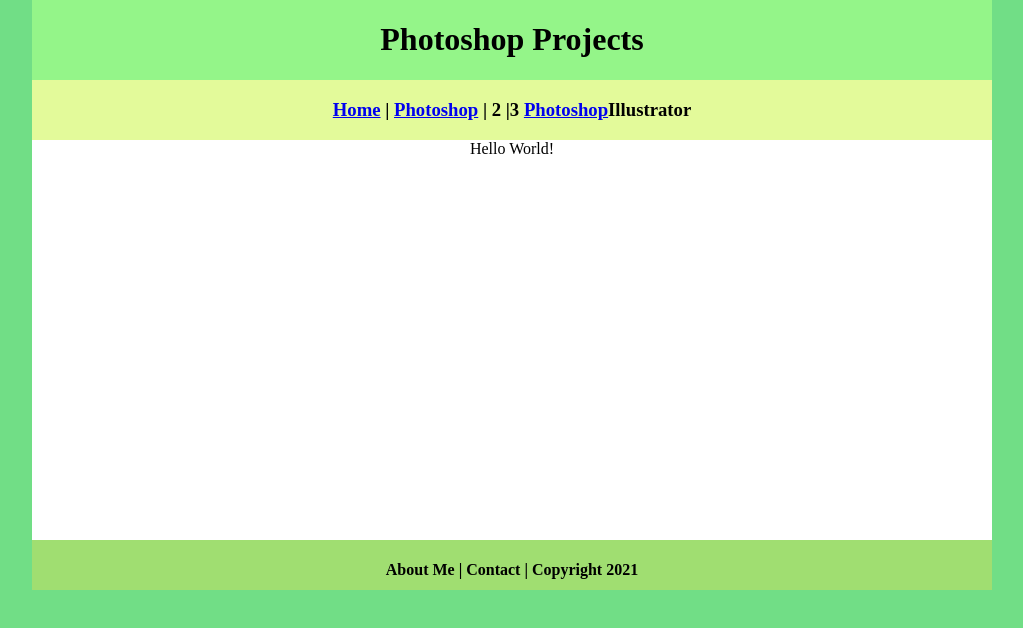
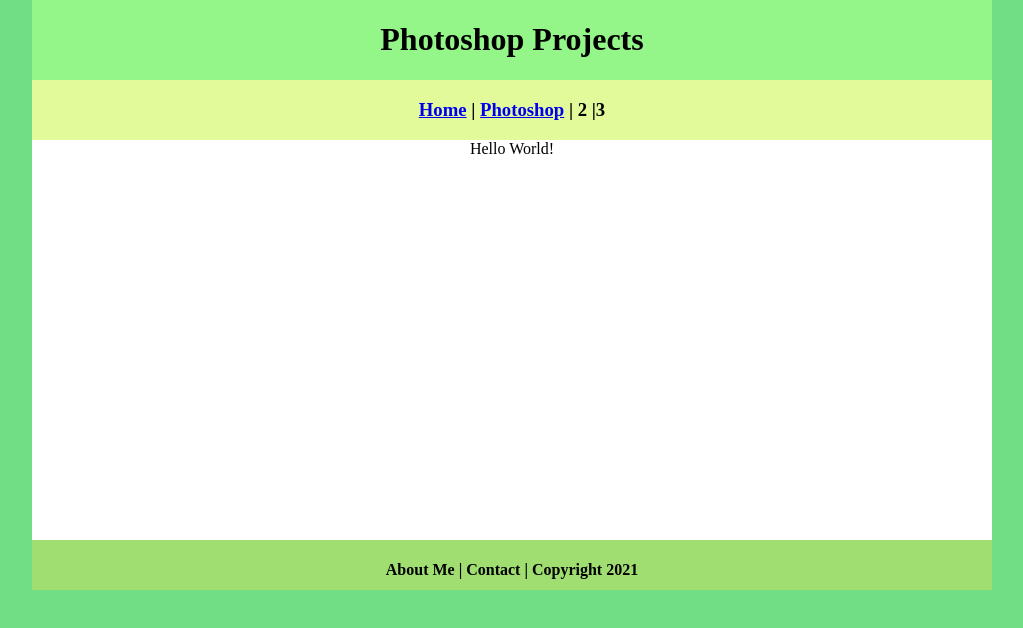
Before and after one commit to CosmicIris/digitalmediaportfolio2022-23, a plain HTML site: page raster/index.html in a window 1280 px wide. Shown: the whole page, without its empty margins (128-1151 px from the left). Drawn offline with Linux system fonts and the light colour scheme.

Commit message:
Update index.html

```diff
--- a/raster/index.html
+++ b/raster/index.html
@@ -12,7 +12,7 @@
   	<h1>Photoshop Projects</h1>
   </div>
   <div class="nav">
-    <h3><a href="../index.html">Home</a> | <a href="index.html">Photoshop</a> | 2 |3 <a href="vector/index.html">Photoshop</a>Illustrator</h3>
+    <h3><a href="../index.html">Home</a> | <a href="index.html">Photoshop</a> | 2 |3 <a </h3>
   </div>
   <div class="content">Hello World!</div>
   <div class="footer">
```
